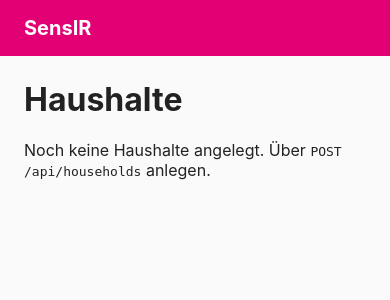
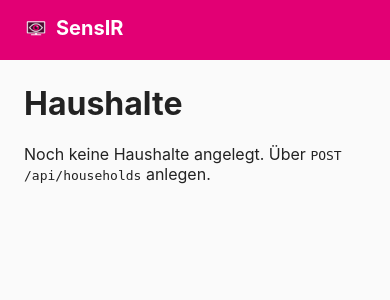
Before and after one commit to TBR-BRD/sensir, a FastAPI app: page / in a window 390 px wide. Shown: the top 300 px of the page. Run offline with FastAPI, Linux system fonts and the light colour scheme; data that the repository does not hold is empty.

Commit message:
Logo als Favicon + Header-Icon einbauen
Vom Nutzer erstelltes Logo (Monitor mit stilisiertem Auge, passend zum
"Babyphone ohne Bild"-Konzept) als Favicon (16px/32px PNG) und
apple-touch-icon eingebunden, plus klein im Header neben dem Namen.
Originaldatei als logo-source.png fuer zukuenftige Re-Exports abgelegt.

Co-Authored-By: Claude Sonnet 5 <noreply@anthropic.com>

```diff
--- a/backend/app/web/static/style.css
+++ b/backend/app/web/static/style.css
@@ -25,6 +25,9 @@ header {
 }
 
 header .brand {
+  display: inline-flex;
+  align-items: center;
+  gap: 0.5rem;
   color: #fff;
   font-size: 1.25rem;
   font-weight: 700;
--- a/backend/app/web/templates/base.html
+++ b/backend/app/web/templates/base.html
@@ -4,12 +4,15 @@
   <meta charset="utf-8">
   <meta name="viewport" content="width=device-width, initial-scale=1">
   <title>{% block title %}SensIR{% endblock %}</title>
+  <link rel="icon" type="image/png" sizes="32x32" href="/static/favicon-32.png">
+  <link rel="icon" type="image/png" sizes="16x16" href="/static/favicon-16.png">
+  <link rel="apple-touch-icon" href="/static/apple-touch-icon.png">
   <link rel="stylesheet" href="/static/style.css">
   {% block refresh %}<meta http-equiv="refresh" content="60">{% endblock %}
 </head>
 <body>
   <header>
-    <a href="/" class="brand">SensIR</a>
+    <a href="/" class="brand"><img src="/static/favicon-32.png" alt="" width="24" height="24"> SensIR</a>
   </header>
   <main>
     {% block content %}{% endblock %}
```
Also changed, not shown: backend/app/web/static/apple-touch-icon.png (added), backend/app/web/static/favicon-16.png (added), backend/app/web/static/favicon-32.png (added), backend/app/web/static/logo-source.png (added).
